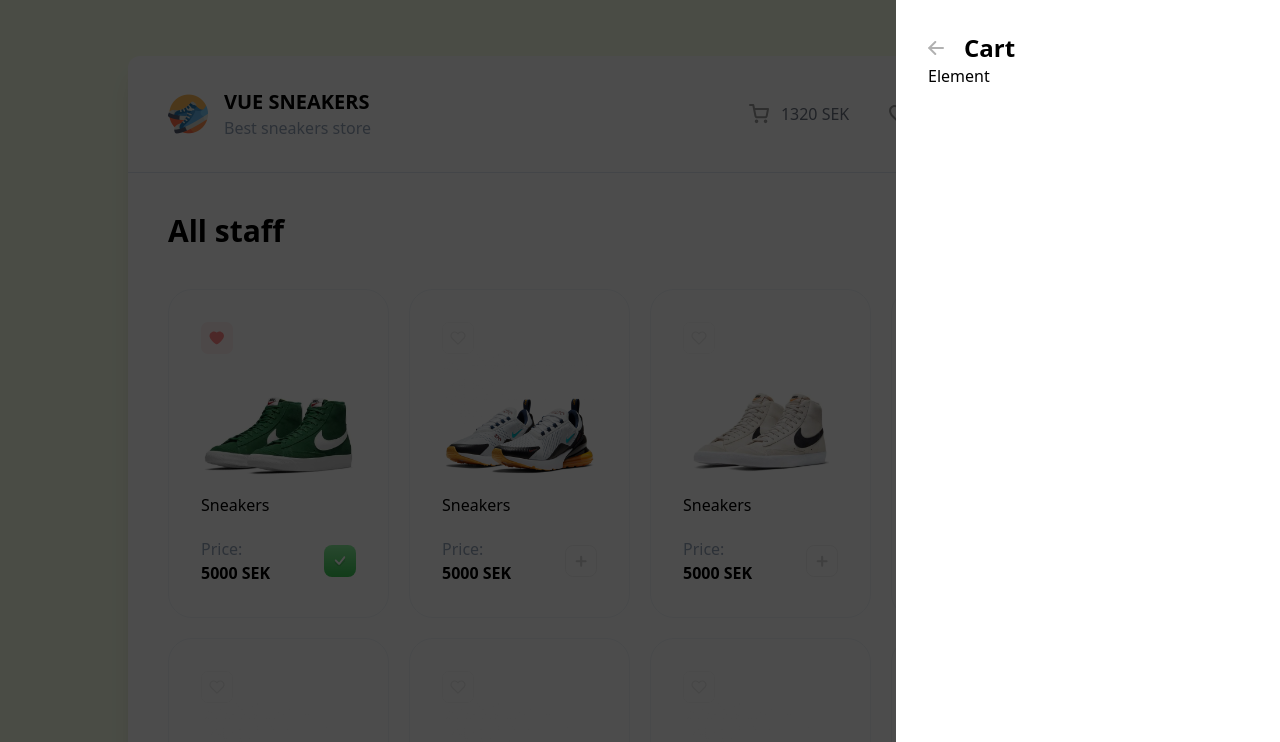
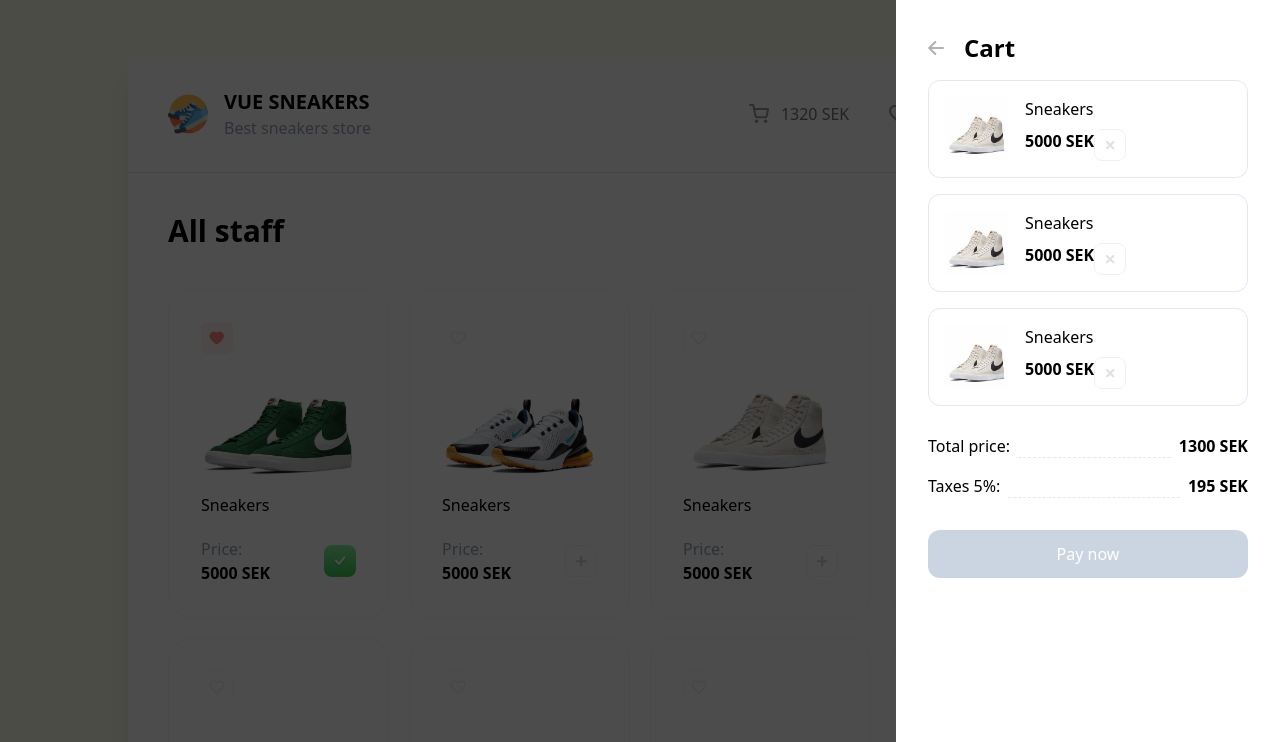
Before and after one commit to kabalesha/vue-sneakers, a Vue app: page / in a window 1280 px wide. Shown: the top 742 px of the page. Built offline with nearby package versions, Linux system fonts and the light colour scheme.

Commit message:
Drawer markup

```diff
--- a/src/App.vue
+++ b/src/App.vue
@@ -8,7 +8,6 @@ import Drawer from './components/Drawer.vue'
   <div class="bg-white w-4/5 m-auto rounded-xl shadow-xl mt-14">
     <Drawer />
     <Header />
-
     <div class="p-10">
       <h2 class="text-3xl font-bold mb-10">All staff</h2>
       <CardList />
--- a/src/components/CartItem.vue
+++ b/src/components/CartItem.vue
@@ -1,3 +1,16 @@
 <template>
-  <h2>Element</h2>
+  <div class="flex items-center border border-slate-200 p-4 rounded-xl gap-4">
+    <img class="w-16 h-16" src="/sneakers/sneakers-3.jpg" alt="Sneakers" />
+    <div class="flex flex-col">
+      <p>Sneakers</p>
+      <div class="flex justify-between mt-2">
+        <b>5000 SEK</b>
+        <img
+          class="opacity-40 hover:opacity-100 cursor-pointer transition"
+          src="/close.svg"
+          alt="Close"
+        />
+      </div>
+    </div>
+  </div>
 </template>
--- /dev/null
+++ b/src/components/CartItemList.vue
@@ -0,0 +1,10 @@
+<script setup>
+import CartItem from './CartItem.vue'
+</script>
+<template>
+  <div class="flex flex-col gap-4">
+    <CartItem />
+    <CartItem />
+    <CartItem />
+  </div>
+</template>
--- a/src/components/Drawer.vue
+++ b/src/components/Drawer.vue
@@ -1,13 +1,33 @@
 <script setup>
 import DrawerHead from './DrawerHead.vue'
-import CartItem from './CartItem.vue'
+import CartItemList from './CartItemList.vue'
 </script>
 <template>
   <div>
     <div class="fixed top-0 left-0 h-full w-full bg-black z-10 opacity-70"></div>
     <div class="bg-white w-96 h-full fixed right-0 top-0 z-20 p-8">
       <DrawerHead />
-      <CartItem />
+
+      <CartItemList />
+
+      <div class="flex flex-col gap-4 my-7">
+        <div class="flex gap-2">
+          <span>Total price: </span>
+          <div class="flex-1 border-b border-dashed"></div>
+          <b>1300 SEK</b>
+        </div>
+        <div class="flex gap-2">
+          <span>Taxes 5%: </span>
+          <div class="flex-1 border-b border-dashed"></div>
+          <b>195 SEK</b>
+        </div>
+        <button
+          disabled=""
+          class="mt-4 transition bg-lime-500 w-full rounded-xl py-3 text-white disabled:bg-slate-300 hover:bg-lime-600 active:bg-lime-700 cursor-pointer"
+        >
+          Pay now
+        </button>
+      </div>
     </div>
   </div>
 </template>
--- a/src/components/DrawerHead.vue
+++ b/src/components/DrawerHead.vue
@@ -1,6 +1,6 @@
 <script setup></script>
 <template>
-  <div class="flex items-center gap-5">
+  <div class="flex items-center gap-5 mb-4">
     <svg
       class="opacity-30 cursor-pointer rotate-180 hover:opacity-100 transition hover:-translate-x-1"
       width="16"
```
